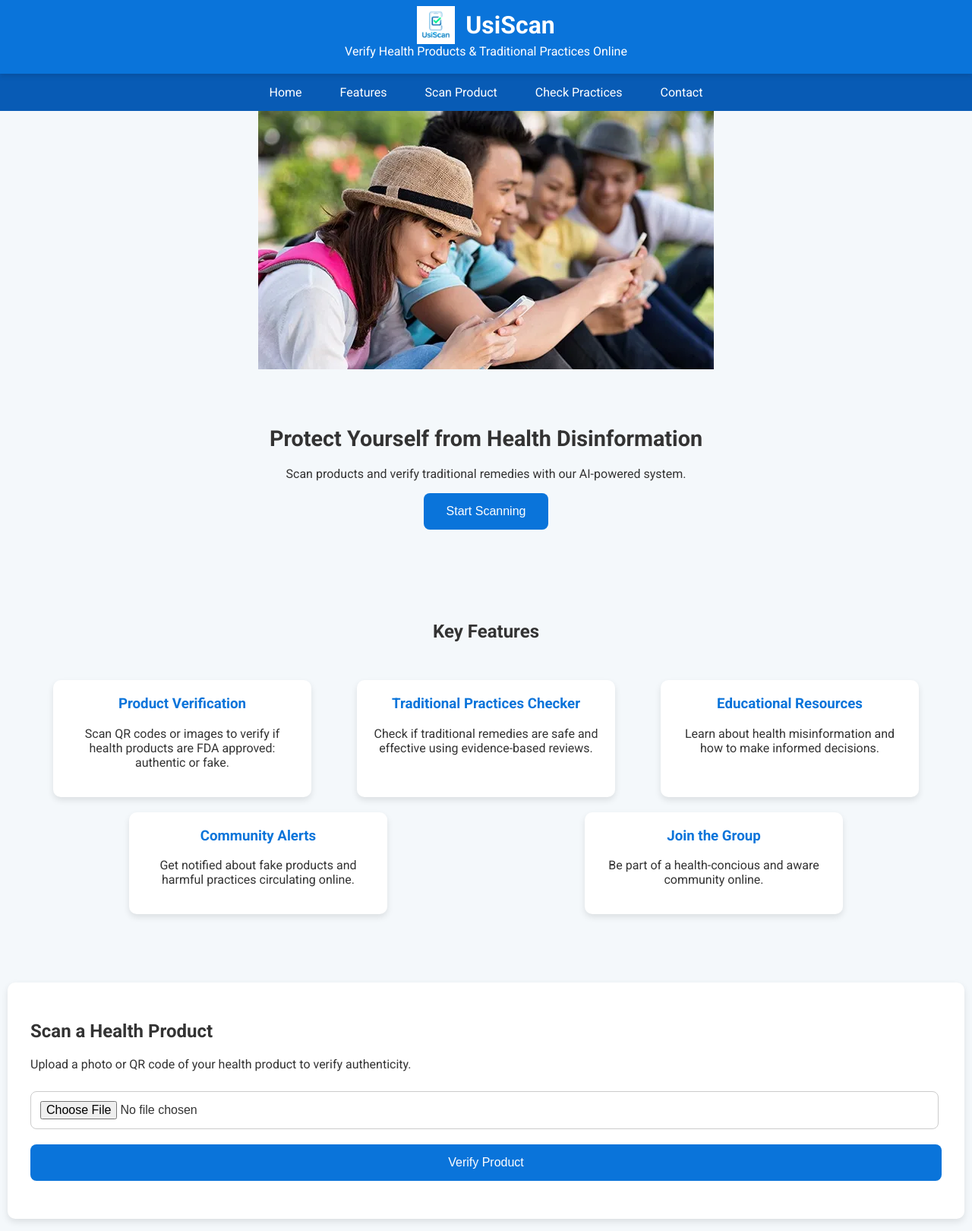
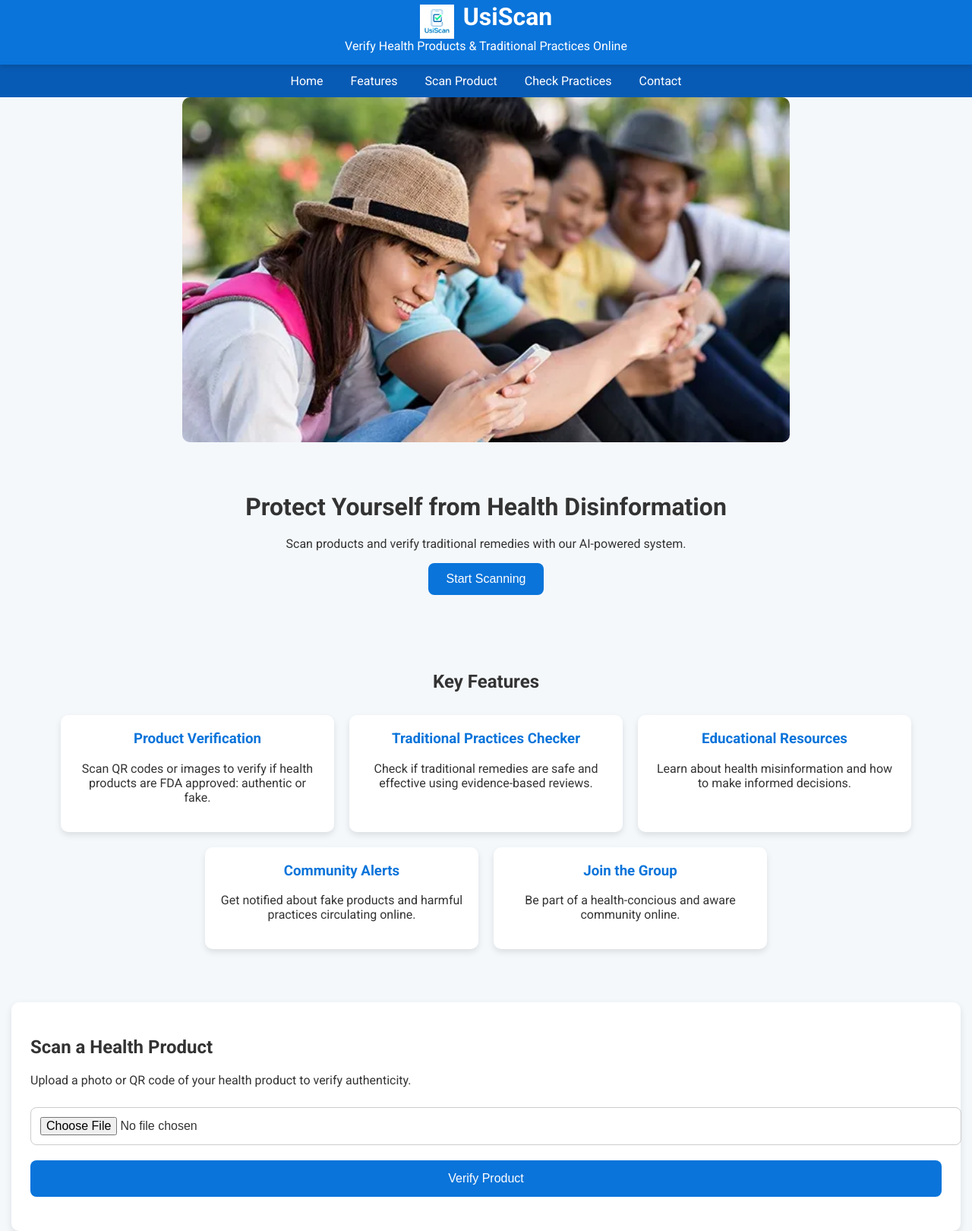
Before and after one commit to hnverunque/usiscan, a plain HTML site: page index.html in a window 1280 px wide. Shown: the part 12-1632 px from the top of the page at 76% size. Drawn offline with Linux system fonts and the light colour scheme.

Commit message:
Update index.html

```diff
--- a/index.html
+++ b/index.html
@@ -6,55 +6,226 @@
     <meta name="viewport" content="width=device-width, initial-scale=1.0">
     <title>UsiScan - Verify Health Products & Practices</title>
     <link href="https://fonts.googleapis.com/css2?family=Roboto:wght@400;700&display=swap" rel="stylesheet">
-       <style>
-    body { font-family: 'Roboto', sans-serif; margin: 0; padding: 0; background: #f4f8fb; color: #333; scroll-behavior: smooth; }
-    header { background: #0a74da; color: white; padding: 20px; text-align: center; position: sticky; top: 0; z-index: 1000; box-shadow: 0 4px 6px rgba(0,0,0,0.1); }
-    header h1 { margin: 0; font-size: 2rem; }
-    nav { display: flex; justify-content: center; background: #085bb5; }
-    nav a { padding: 15px 25px; color: white; text-decoration: none; transition: background 0.3s, transform 0.3s; }
-    nav a:hover { background: #074a91; transform: scale(1.05); }
-    section { padding: 50px 20px; max-width: 1200px; margin: 0 auto; }
-    .hero { text-align: center; }
-    .hero h2 { font-size: 1.8rem; margin-bottom: 20px; }
-    .hero button { padding: 15px 30px; font-size: 1rem; background: #0a74da; color: white; border: none; border-radius: 8px; cursor: pointer; transition: background 0.3s, transform 0.3s; }
-    .hero button:hover { background: #085bb5; transform: scale(1.05); }
-    .feature-boxes { display: flex; flex-wrap: wrap; justify-content: space-around; margin-top: 40px; }
-    .feature { background: white; padding: 20px; border-radius: 10px; width: 300px; margin: 10px; box-shadow: 0 4px 8px rgba(0,0,0,0.1); text-align: center; }
-    .feature h3 { margin-top: 0; color: #0a74da; transition: color 0.3s; }
-    .feature:hover h3 { color: #085bb5; }
-    .scan-section, .practices-section, .contact-section {
-        background: white; border-radius: 10px; padding: 30px; margin-top: 30px;
-        box-shadow: 0 4px 10px rgba(0,0,0,0.1); transform: translateY(30px); opacity: 0;
-        transition: opacity 1s ease, transform 1s ease;
-    }
-    .scan-section.visible, .practices-section.visible, .contact-section.visible { opacity: 1; transform: translateY(0); }
-    input, select, textarea { width: 97.5%; padding: 12px; margin: 10px 0 20px; border-radius: 8px; border: 1px solid #ccc; font-size: 1rem; }
-    button.submit-btn { width: 100%; padding: 15px; background: #0a74da; color: white; font-size: 1rem; border: none; border-radius: 8px; cursor: pointer; transition: background 0.3s, transform 0.3s; }
-    button.submit-btn:hover { background: #085bb5; transform: scale(1.03); }
-    footer { text-align: center; padding: 20px; background: #0a74da; color: white; }
-</style>
 
+    <style>
+        body {
+            font-family: 'Roboto', sans-serif;
+            margin: 0; padding: 0;
+            background: #f4f8fb;
+            color: #333;
+            scroll-behavior: smooth;
+        }
+
+        header {
+            background: #0a74da;
+            color: white;
+            padding: 15px;
+            text-align: center;
+            position: sticky;
+            top: 0; z-index: 1000;
+            box-shadow: 0 4px 6px rgba(0,0,0,0.1);
+        }
+
+        header img {
+            height: 45px;
+            vertical-align: middle;
+            margin-right: 8px;
+        }
+
+        header h1 {
+            margin: 0;
+            font-size: clamp(1.2rem, 4vw, 2rem);
+            display: inline;
+        }
+
+        header p {
+            margin: 0;
+            font-size: clamp(0.8rem, 2vw, 1rem);
+        }
+
+        nav {
+            display: flex;
+            flex-wrap: wrap;
+            justify-content: center;
+            background: #085bb5;
+        }
+
+        nav a {
+            padding: 12px 18px;
+            color: white;
+            text-decoration: none;
+            font-size: clamp(0.9rem, 2vw, 1rem);
+            transition: background 0.3s, transform 0.3s;
+        }
+
+        nav a:hover {
+            background: #074a91;
+            transform: scale(1.05);
+        }
+
+        section {
+            padding: 40px 20px;
+            max-width: 1200px;
+            margin: 0 auto;
+        }
+
+        .hero {
+            text-align: center;
+        }
+
+        .hero h2 {
+            font-size: clamp(1.5rem, 5vw, 2rem);
+            margin-bottom: 20px;
+        }
+
+        .hero button {
+            padding: 12px 24px;
+            font-size: clamp(0.9rem, 2.5vw, 1rem);
+            background: #0a74da;
+            color: white;
+            border: none;
+            border-radius: 8px;
+            cursor: pointer;
+            transition: background 0.3s, transform 0.3s;
+        }
+
+        .hero button:hover {
+            background: #085bb5;
+            transform: scale(1.05);
+        }
+
+        .feature-boxes {
+            display: flex;
+            flex-wrap: wrap;
+            justify-content: center;
+            gap: 20px;
+            margin-top: 30px;
+        }
+
+        .feature {
+            background: white;
+            padding: 20px;
+            border-radius: 10px;
+            flex: 1 1 260px;
+            max-width: 320px;
+            box-shadow: 0 4px 8px rgba(0,0,0,0.1);
+            text-align: center;
+        }
+
+        .feature h3 {
+            margin-top: 0;
+            color: #0a74da;
+            transition: color 0.3s;
+        }
+
+        .feature:hover h3 {
+            color: #085bb5;
+        }
+
+        .scan-section, .practices-section, .contact-section {
+            background: white;
+            border-radius: 10px;
+            padding: 25px;
+            margin-top: 30px;
+            box-shadow: 0 4px 10px rgba(0,0,0,0.1);
+            transform: translateY(30px);
+            opacity: 0;
+            transition: opacity 1s ease, transform 1s ease;
+        }
+
+        .scan-section.visible, .practices-section.visible, .contact-section.visible {
+            opacity: 1; transform: translateY(0);
+        }
+
+        input, select, textarea {
+            width: 100%;
+            padding: 12px;
+            margin: 10px 0 20px;
+            border-radius: 8px;
+            border: 1px solid #ccc;
+            font-size: 1rem;
+        }
+
+        button.submit-btn {
+            width: 100%;
+            padding: 15px;
+            background: #0a74da;
+            color: white;
+            font-size: 1rem;
+            border: none;
+            border-radius: 8px;
+            cursor: pointer;
+            transition: background 0.3s, transform 0.3s;
+        }
+
+        button.submit-btn:hover {
+            background: #085bb5;
+            transform: scale(1.03);
+        }
+
+        footer {
+            text-align: center;
+            padding: 15px;
+            background: #0a74da;
+            color: white;
+            font-size: clamp(0.8rem, 2vw, 1rem);
+        }
+
+        /* Responsive Tweaks */
+        @media (max-width: 768px) {
+            nav {
+                flex-direction: column;
+                align-items: center;
+            }
+
+            .hero {
+                padding: 20px 10px;
+            }
+
+            .feature-boxes {
+                flex-direction: column;
+                align-items: center;
+            }
+
+            section {
+                padding: 30px 15px;
+            }
+        }
+
+        @media (max-width: 480px) {
+            header {
+                padding: 10px;
+            }
+
+            nav a {
+                padding: 10px;
+            }
+
+            .hero button {
+                width: 100%;
+            }
+        }
+    </style>
 </head>
 <body>
 
 <header>
-    <img src="logo.png" alt="UsiScan Logo" style="height:50px; vertical-align: middle; margin-right:10px;">
-    <span style="vertical-align: middle;">
-        <h1 style="display:inline;">UsiScan</h1>
-        <p style="margin:0; font-size:1rem;">Verify Health Products & Traditional Practices Online</p>
+    <img src="logo.png" alt="UsiScan Logo">
+    <span>
+        <h1>UsiScan</h1>
+        <p>Verify Health Products & Traditional Practices Online</p>
     </span>
 </header>
 
 <nav>
-    <a href="main.html">Home</a>
+    <a href="index.html">Home</a>
     <a href="#features">Features</a>
     <a href="#scan">Scan Product</a>
     <a href="#practices">Check Practices</a>
     <a href="#contact">Contact</a>
 </nav>
 
-
- <img src="imagev1.webp" alt="Filipinos looking at their phone" style="width: 100%; max-width: 600px; margin: 0 auto; display: block;">
+<img src="imagev1.webp" alt="Filipinos looking at their phone" style="width: 100%; max-width: 800px; margin: 0 auto; display: block; border-radius:10px;">
 
 <!-- Hero Section -->
 <section id="home" class="hero">
```
